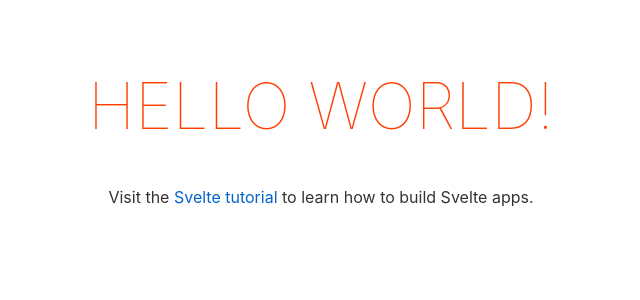
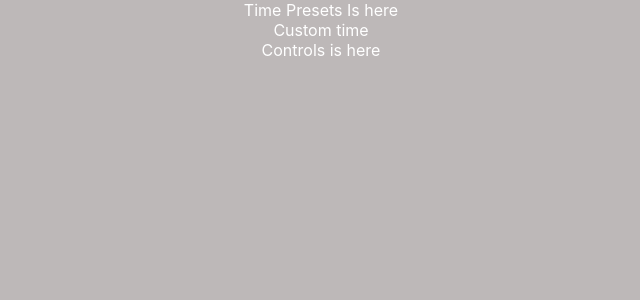
Before and after one commit to web2ls/flow-state-logger, a Svelte app: page / in a window 1280 px wide. Shown: the top 300 px of the page, without its empty margins (319-959 px from the left). Built offline with nearby package versions, Linux system fonts and the light colour scheme.

Commit message:
added basic layout structure

```diff
--- a/src/App.svelte
+++ b/src/App.svelte
@@ -1,13 +1,28 @@
 <script>
-	export let name;
+	import Container from './Container.svelte';
 </script>
 
-<main>
-	<h1>Hello {name}!</h1>
-	<p>Visit the <a href="https://svelte.dev/tutorial">Svelte tutorial</a> to learn how to build Svelte apps.</p>
-</main>
+<div>
+	<Container />
+</div>
 
 <style>
+	:global(body) {
+		overflow: hidden;
+		padding: 0;
+		margin: 0;
+		width: 100%;
+		height: 100%;
+	}
+
+	:global(html) {
+		overflow: hidden;
+		padding: 0;
+		margin: 0;
+		width: 100%;
+		height: 100%;
+	}
+
 	main {
 		text-align: center;
 		padding: 1em;
--- /dev/null
+++ b/src/Container.svelte
@@ -0,0 +1,24 @@
+<script>
+	import TimePresets from './TimePresets.svelte';
+	import Controls from './Controls.svelte';
+	import CustomTime from './CustomTime.svelte';
+</script>
+
+<div class="container">
+	<TimePresets />
+	<CustomTime />
+	<Controls />
+</div>
+
+<style>
+	.container {
+		position: relative;
+		width: 100vw;
+		height: 100vh;
+		z-index: 1;
+		overflow: hidden;
+		background: rgb(189, 184, 184);
+		text-align: center;
+		color: #fff;
+	}
+</style>
--- /dev/null
+++ b/src/Controls.svelte
@@ -0,0 +1 @@
+<div class="controls">Controls is here</div>
--- /dev/null
+++ b/src/CustomTime.svelte
@@ -0,0 +1 @@
+<div class="custom-time">Custom time</div>
--- /dev/null
+++ b/src/TimePresets.svelte
@@ -0,0 +1 @@
+<div class="time-presets">Time Presets Is here</div>
--- a/src/main.js
+++ b/src/main.js
@@ -1,10 +1,7 @@
 import App from './App.svelte';
 
 const app = new App({
-	target: document.body,
-	props: {
-		name: 'world'
-	}
+	target: document.body
 });
 
 export default app;
```
Also changed, not shown: src/TimePresetItem.svelte (added), 1 other file (tests, documents, lock files or other folders).
